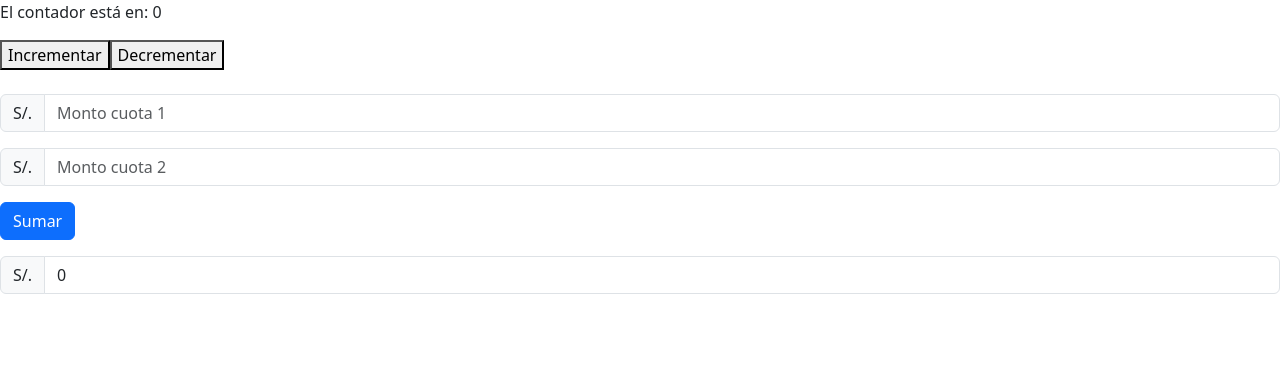
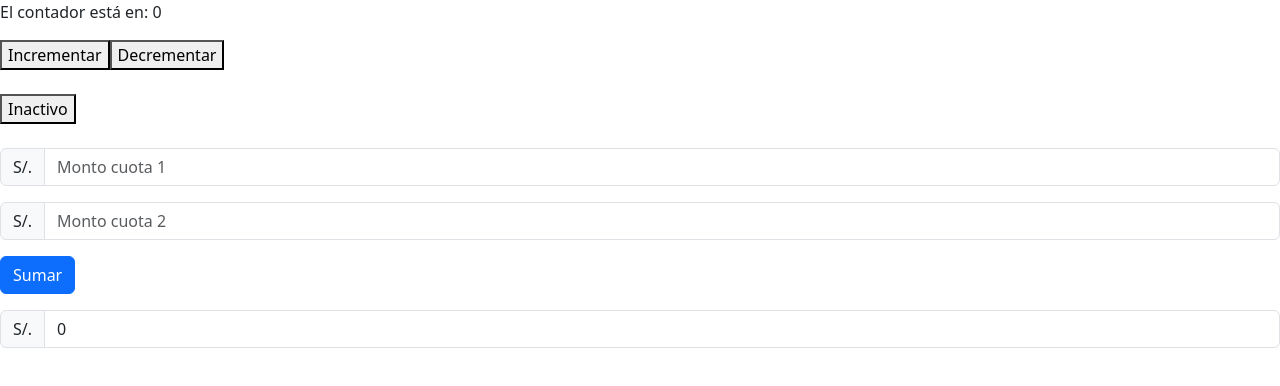
Before and after one commit to juanexgue/holamundo_react, a React (Vite) app: page / in a window 1280 px wide. Shown: the top 386 px of the page. Built offline with nearby package versions, Linux system fonts and the light colour scheme.

Commit message:
ToggleButton

```diff
--- a/src/App.tsx
+++ b/src/App.tsx
@@ -2,7 +2,8 @@ import Card, { CardBody } from "./components/Card";
 import Button from "./components/Button";
 import List from "./components/List";
 import Input from "./components/input";
-import Counter from "./components/Counter"
+import Counter from "./components/Counter";
+import ToggleButton from "./components/ToggleButton";
 import { useState } from "react";
 
 
@@ -24,6 +25,9 @@ function App() {
 
       <Counter />
       <br />
+      <ToggleButton />
+      <br />
+      <br />
       <Input value={input1} onChange={(e) => setInput1(e.target.value)} placeholder={"Monto cuota 1"} />
       <Input value={input2} onChange={(e) => setInput2(e.target.value)} placeholder={"Monto cuota 2"} />
 
--- /dev/null
+++ b/src/components/ToggleButton.tsx
@@ -0,0 +1,13 @@
+import { useState } from "react";
+
+const ToggleButton = () => {
+    const [isActive, setIsActive] = useState(false);
+
+    return (
+        <button onClick={() => setIsActive(!isActive)}>
+            {isActive ? "Activo" : "Inactivo"}
+        </button>
+    )
+}
+
+export default ToggleButton;
```
